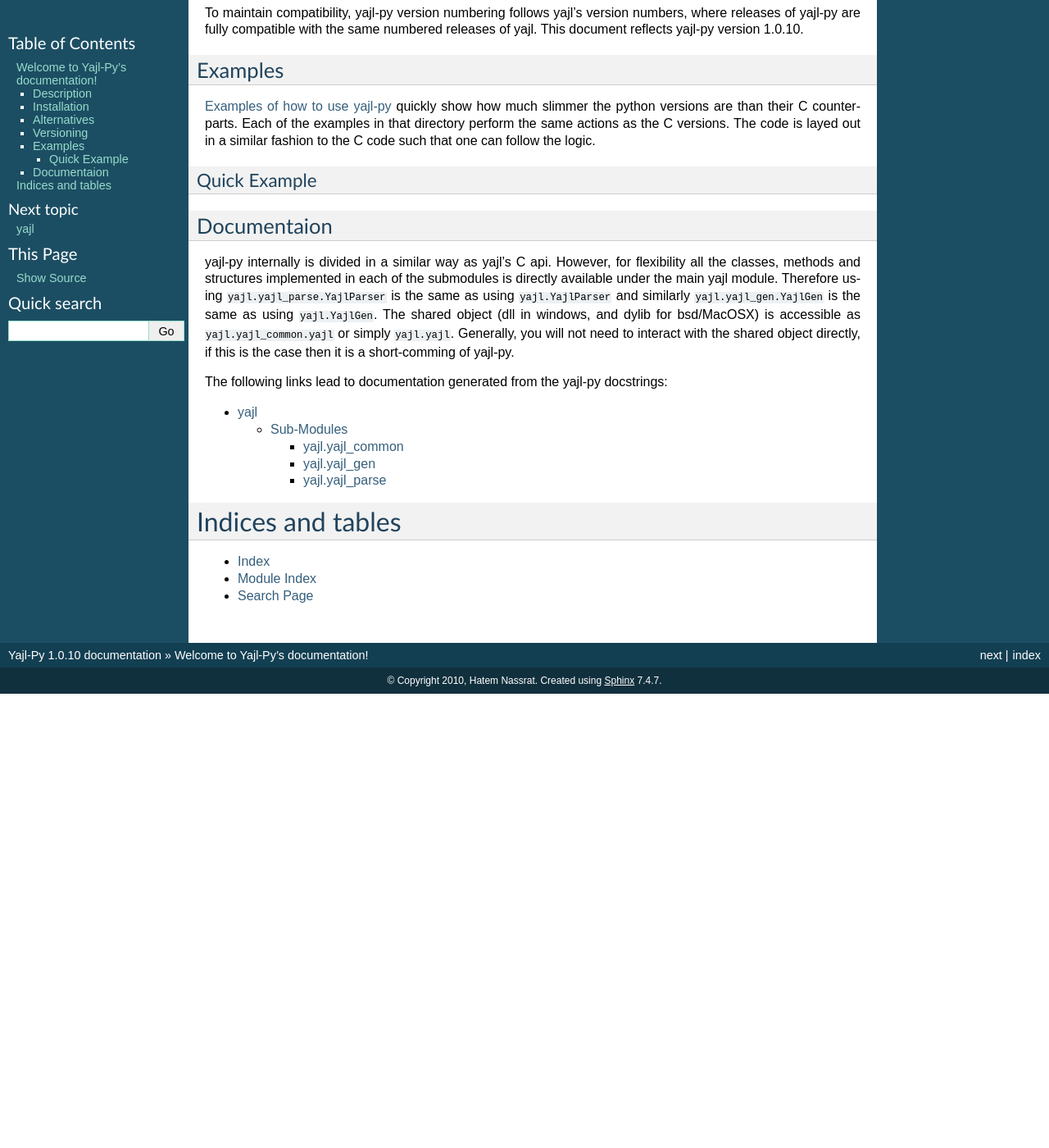
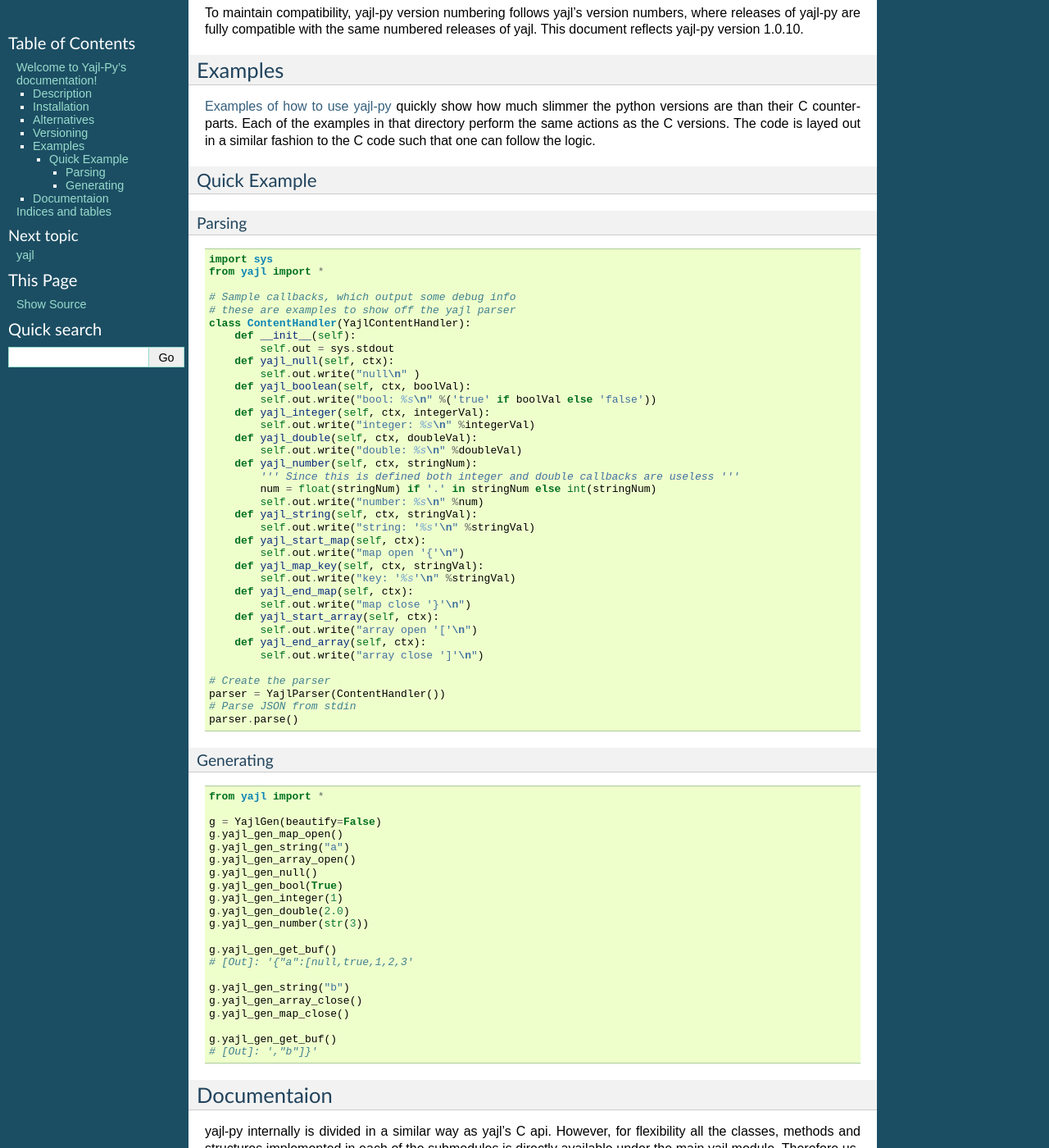
Before and after one commit to pykler/yajl-py, a Sphinx documentation site: the page built from doc/source/index.rst, in a window 1280 px wide and 1400 px high, scrolled down 646 px. Shown: the whole window at 82% size. Built offline with Sphinx 7.4.7, drawn with Linux system fonts in a browser that asks for light colours; before the commit the page ends 1492 px from its top, so only the background shows below that.

Commit message:
Updated docs.
Details:

Fixed up yajl_parse docs and added quick examples.

```diff
--- a/doc/source/index.rst
+++ b/doc/source/index.rst
@@ -58,7 +58,73 @@
 Quick Example
 .............
 
-.. write some quick example here
+Parsing
++++++++
+.. code-block:: python
+
+    import sys
+    from yajl import *
+
+    # Sample callbacks, which output some debug info
+    # these are examples to show off the yajl parser
+    class ContentHandler(YajlContentHandler):
+        def __init__(self):
+            self.out = sys.stdout
+        def yajl_null(self, ctx):
+            self.out.write("null\n" )
+        def yajl_boolean(self, ctx, boolVal):
+            self.out.write("bool: %s\n" %('true' if boolVal else 'false'))
+        def yajl_integer(self, ctx, integerVal):
+            self.out.write("integer: %s\n" %integerVal)
+        def yajl_double(self, ctx, doubleVal):
+            self.out.write("double: %s\n" %doubleVal)
+        def yajl_number(self, ctx, stringNum):
+            ''' Since this is defined both integer and double callbacks are useless '''
+            num = float(stringNum) if '.' in stringNum else int(stringNum)
+            self.out.write("number: %s\n" %num)
+        def yajl_string(self, ctx, stringVal):
+            self.out.write("string: '%s'\n" %stringVal)
+        def yajl_start_map(self, ctx):
+            self.out.write("map open '{'\n")
+        def yajl_map_key(self, ctx, stringVal):
+            self.out.write("key: '%s'\n" %stringVal)
+        def yajl_end_map(self, ctx):
+            self.out.write("map close '}'\n")
+        def yajl_start_array(self, ctx):
+            self.out.write("array open '['\n")
+        def yajl_end_array(self, ctx):
+            self.out.write("array close ']'\n")
+
+    # Create the parser
+    parser = YajlParser(ContentHandler())
+    # Parse JSON from stdin
+    parser.parse()
+
+Generating
+++++++++++
+.. code-block:: python
+
+    from yajl import *
+
+    g = YajlGen(beautify=False)
+    g.yajl_gen_map_open()
+    g.yajl_gen_string("a")
+    g.yajl_gen_array_open()
+    g.yajl_gen_null()
+    g.yajl_gen_bool(True)
+    g.yajl_gen_integer(1)
+    g.yajl_gen_double(2.0)
+    g.yajl_gen_number(str(3))
+
+    g.yajl_gen_get_buf()
+    # [Out]: '{"a":[null,true,1,2,3'
+
+    g.yajl_gen_string("b")
+    g.yajl_gen_array_close()
+    g.yajl_gen_map_close()
+
+    g.yajl_gen_get_buf()
+    # [Out]: ',"b"]}'
 
 Documentaion
 ------------
```
Also changed, not shown: 1 other file.
